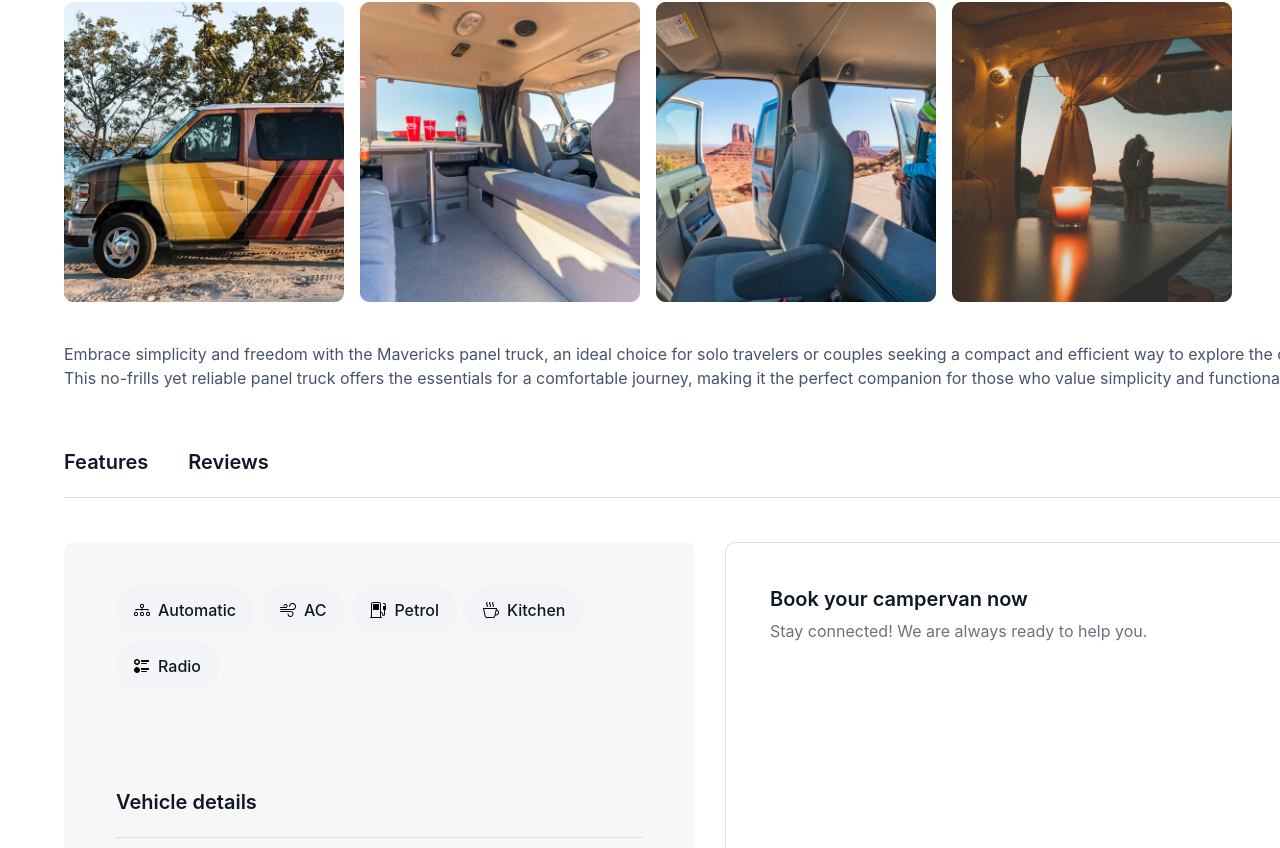
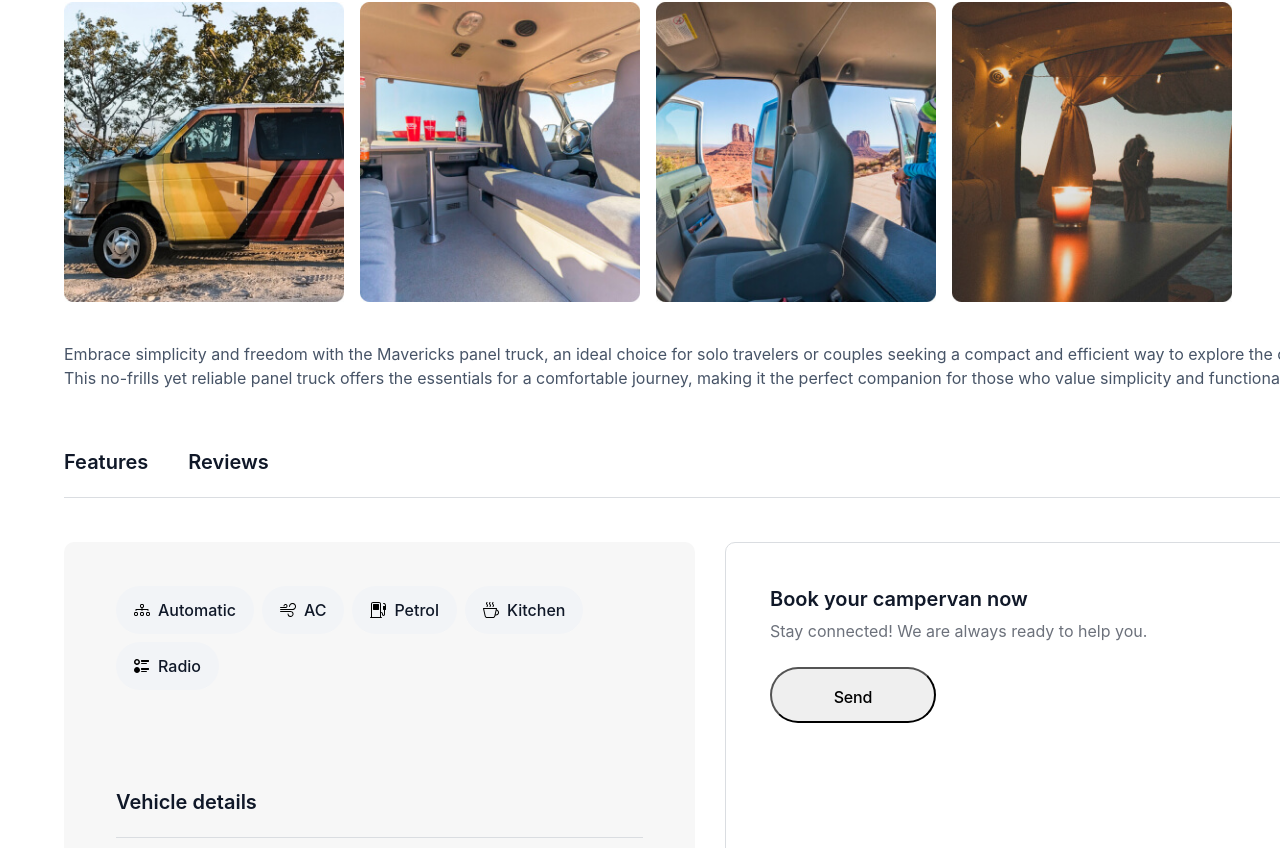
Before and after one commit to Lyadskyi/TravelTrucs-web_app, a React (Vite) app: page /catalog/1 in a window 1280 px wide. Shown: the part 258-1106 px from the top of the page. Built offline with nearby package versions, Linux system fonts and the light colour scheme.

Commit message:
Added a useState hook to the DetailsPage.jsx
When click on the icon, it changes color to yellow and this state is saved in local storage

```diff
--- a/src/components/DetailsFeatures/DetailsFeatures.jsx
+++ b/src/components/DetailsFeatures/DetailsFeatures.jsx
@@ -43,6 +43,7 @@ export default function DetailsFeatures() {
         <p className={css.descForm}>
           Stay connected! We are always ready to help you.
         </p>
+        <button className={css.btn}>Send</button>
       </div>
     </>
   );
--- a/src/components/DetailsFeatures/DetailsFeatures.module.css
+++ b/src/components/DetailsFeatures/DetailsFeatures.module.css
@@ -78,3 +78,14 @@
   line-height: 1.5;
   color: #6c717b;
 }
+
+.btn {
+  border-radius: 200px;
+  padding: 16px 60px;
+  width: 166px;
+  height: 56px;
+  font-weight: 500;
+  font-size: 16px;
+  line-height: 1.5;
+  letter-spacing: -0.01em;
+}
--- a/src/pages/DetailsPage/DetailsPage.jsx
+++ b/src/pages/DetailsPage/DetailsPage.jsx
@@ -1,16 +1,41 @@
+import { useEffect, useState } from "react";
 import { NavLink } from "react-router-dom";
 import css from "./DetailsPage.module.css";
 
 import DetailsFeatures from "../../components/DetailsFeatures/DetailsFeatures";
 
 export default function DetailsPage() {
+  const [isYellow, setIsYellow] = useState(false);
+
+  useEffect(() => {
+    const storedColor = localStorage.getItem("starColor");
+
+    if (storedColor === "#ffc531") {
+      setIsYellow(true);
+    }
+  }, []);
+
+  const handleClick = () => {
+    setIsYellow((prev) => !prev);
+    if (!isYellow) {
+      localStorage.setItem("starColor", "#ffc531");
+    } else {
+      localStorage.removeItem("starColor");
+    }
+  };
+
   return (
     <>
       <div className={css.header}>
         <h2 className={css.title}>Maverics</h2>
         <div className={css.reviews}>
           <button className={css.iconButton}>
-            <svg width="16" height="16">
+            <svg
+              onClick={handleClick}
+              width="16"
+              height="16"
+              style={{ fill: isYellow ? "#ffc531" : "#f2f4f7" }}
+            >
               <use href="/images/icons/sprite.svg#icon-star_grey"></use>
             </svg>
           </button>
--- a/src/pages/DetailsPage/DetailsPage.module.css
+++ b/src/pages/DetailsPage/DetailsPage.module.css
@@ -17,14 +17,14 @@
 }
 
 .iconButton {
-  background: none;
-  border: none;
-  padding: 0;
-  cursor: pointer;
   display: flex;
   justify-content: center;
   align-items: center;
   height: 24px;
+  cursor: pointer;
+  padding: 0;
+  background: none;
+  border: none;
 }
 
 .descReviews {
```
